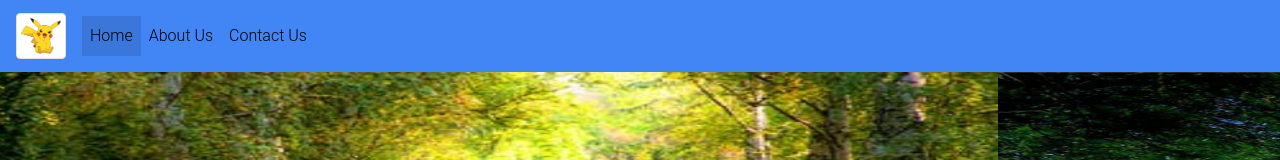
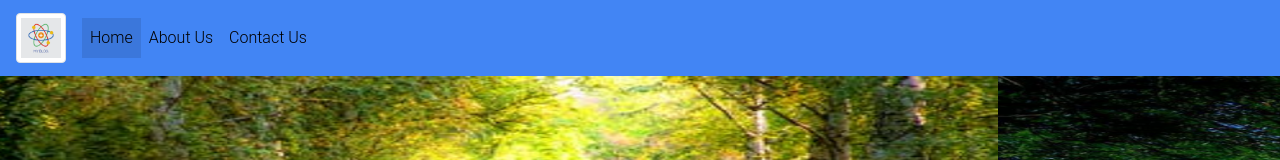
Before and after one commit to gvdhamodhar/dhamu, a plain HTML site: page index.html in a window 1280 px wide. Shown: the top 160 px of the page. Drawn offline with nearby package versions, Linux system fonts and the light colour scheme.

Commit message:
Update index.html

```diff
--- a/index.html
+++ b/index.html
@@ -13,7 +13,7 @@
 <body>
     <nav class="navbar navbar-expand-lg navbar-light bg-primary">
         <a class="navbar-brand" href="#">
-          <img src="images/images/picachu.png" height="50"width="50" class="img-thumbnail" alt=".."></a>
+          <img src="images/images/poster6_10_12654 (1).png" height="50"width="50" class="img-thumbnail" alt=".."></a>
         <button class="navbar-toggler" type="button" data-toggle="collapse" data-target="#navbarTogglerDemo02" aria-controls="navbarTogglerDemo02" aria-expanded="false" aria-label="Toggle navigation">
           <span class="navbar-toggler-icon"></span>
         </button>
```
